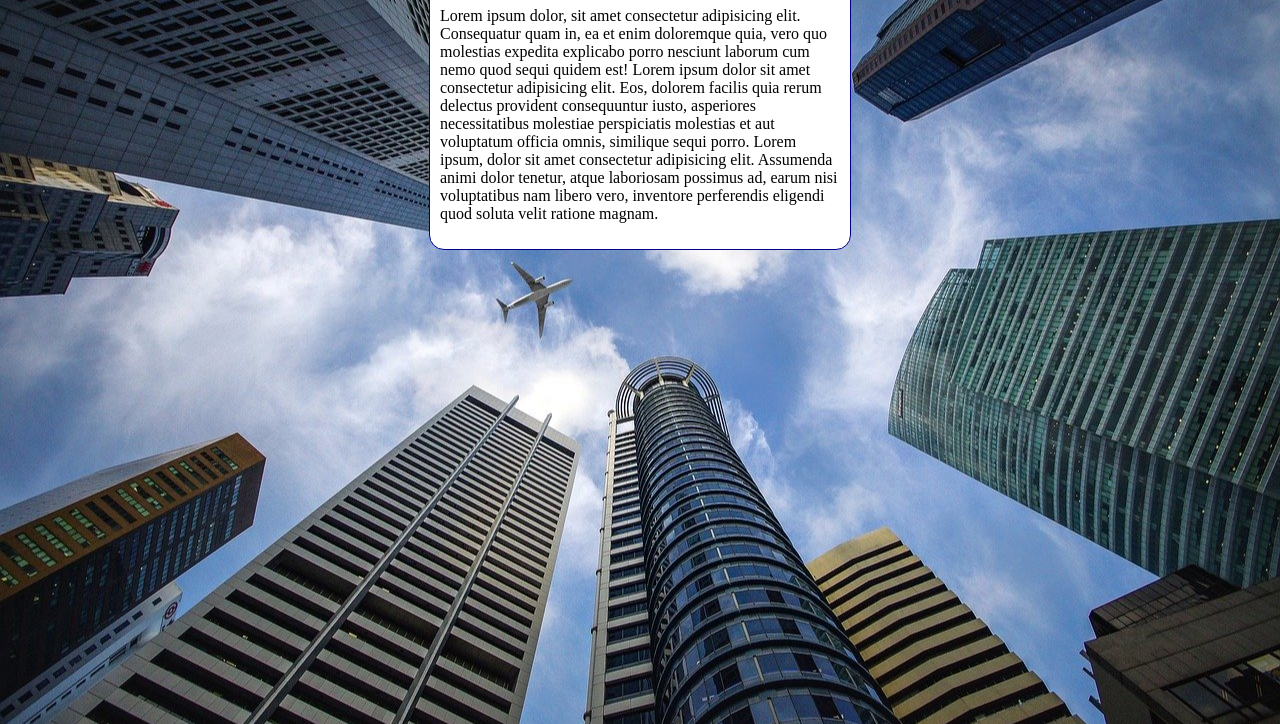
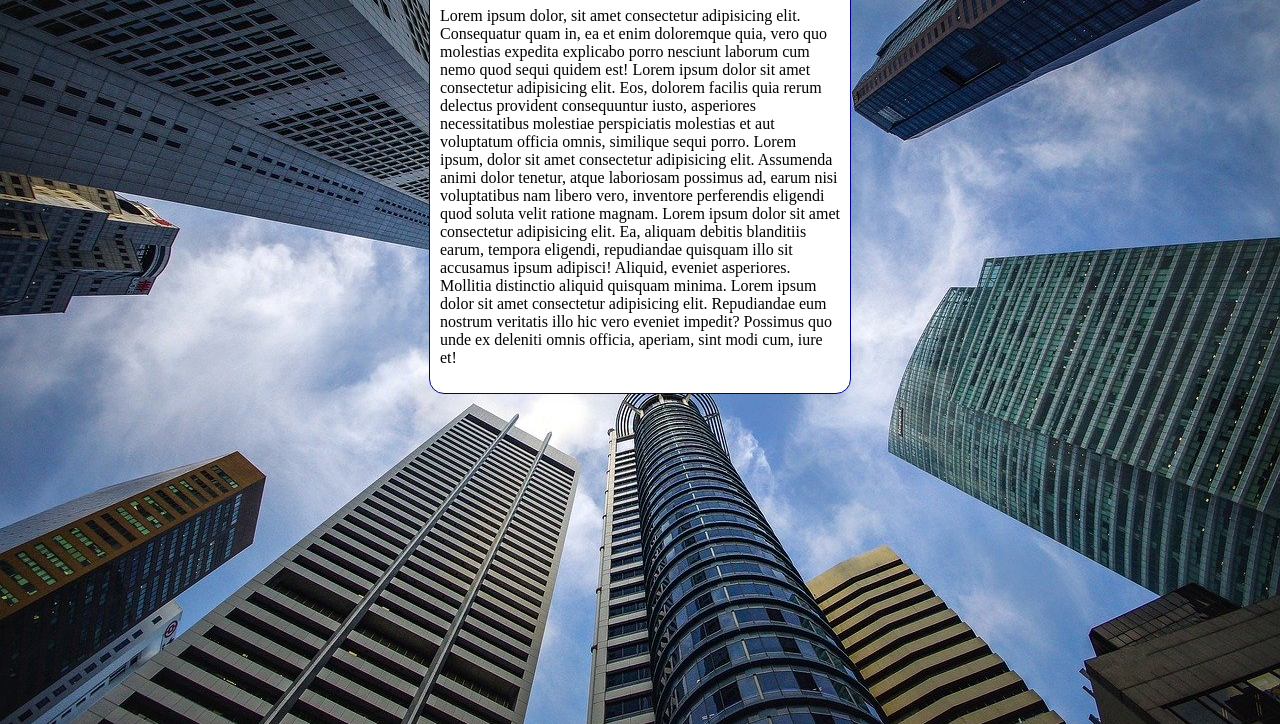
Before and after one commit to alessandrosc2/html-css, a plain HTML site: page exerc007/fundo006.html in a window 1280 px wide. Shown: the part 92-816 px from the top of the page. Drawn offline with Linux system fonts and the light colour scheme.

Commit message:
atualizacao

```diff
--- a/exerc007/fundo006.html
+++ b/exerc007/fundo006.html
@@ -7,15 +7,23 @@
     <style>
         body {
             height: 100vh;
+            /*
             background-color: black;
             background-image: url('img/wallpaper002.jpg');
             background-position: center center;
             background-repeat: no-repeat;
             background-size: cover;
+            background-attachment: fixed;
+
+             Shorthand - background
+            color - image - position - repeart - (size) - attachment */
+
+            background: black url('img/wallpaper002.jpg') center center no-repeat fixed;
+            background-size: cover;
         }
         main {
             background-color: white;
-            width: 400px;
+            max-width: 400px;
             padding: 10px;
             margin: auto;
             border: 1px solid darkblue;
@@ -26,7 +34,7 @@
 <body>
     <main>
         <h1>Teste de imagem de fundo</h1>
-        <p>Lorem ipsum dolor, sit amet consectetur adipisicing elit. Consequatur quam in, ea et enim doloremque quia, vero quo molestias expedita explicabo porro nesciunt laborum cum nemo quod sequi quidem est! Lorem ipsum dolor sit amet consectetur adipisicing elit. Eos, dolorem facilis quia rerum delectus provident consequuntur iusto, asperiores necessitatibus molestiae perspiciatis molestias et aut voluptatum officia omnis, similique sequi porro. Lorem ipsum, dolor sit amet consectetur adipisicing elit. Assumenda animi dolor tenetur, atque laboriosam possimus ad, earum nisi voluptatibus nam libero vero, inventore perferendis eligendi quod soluta velit ratione magnam.</p>
+        <p>Lorem ipsum dolor, sit amet consectetur adipisicing elit. Consequatur quam in, ea et enim doloremque quia, vero quo molestias expedita explicabo porro nesciunt laborum cum nemo quod sequi quidem est! Lorem ipsum dolor sit amet consectetur adipisicing elit. Eos, dolorem facilis quia rerum delectus provident consequuntur iusto, asperiores necessitatibus molestiae perspiciatis molestias et aut voluptatum officia omnis, similique sequi porro. Lorem ipsum, dolor sit amet consectetur adipisicing elit. Assumenda animi dolor tenetur, atque laboriosam possimus ad, earum nisi voluptatibus nam libero vero, inventore perferendis eligendi quod soluta velit ratione magnam. Lorem ipsum dolor sit amet consectetur adipisicing elit. Ea, aliquam debitis blanditiis earum, tempora eligendi, repudiandae quisquam illo sit accusamus ipsum adipisci! Aliquid, eveniet asperiores. Mollitia distinctio aliquid quisquam minima. Lorem ipsum dolor sit amet consectetur adipisicing elit. Repudiandae eum nostrum veritatis illo hic vero eveniet impedit? Possimus quo unde ex deleniti omnis officia, aperiam, sint modi cum, iure et!</p>
     </main>
 </body>
 </html>
```
